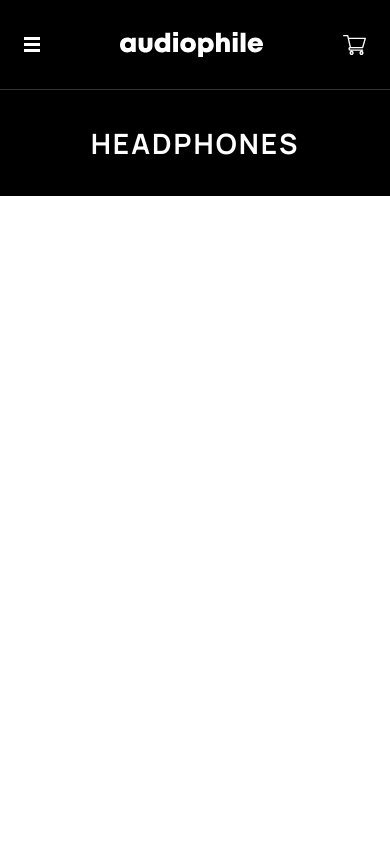
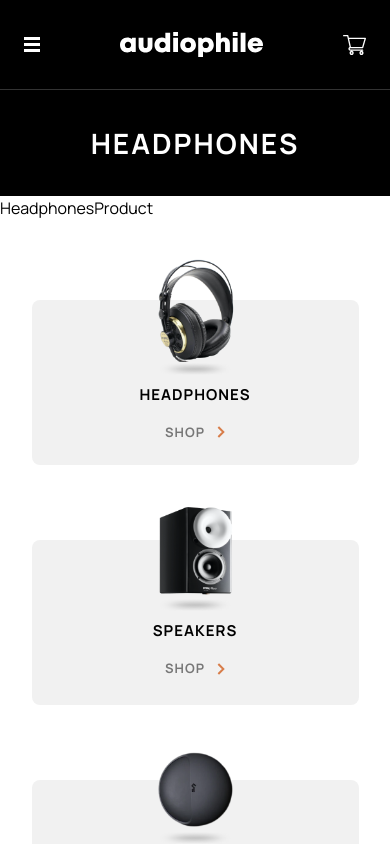
Before and after one commit to Lazzzare/audiophile-ecommerce-website, a React (Vite) app: page /headphones in a window 390 px wide. Built offline with nearby package versions, Linux system fonts and the light colour scheme.

Commit message:
Update Headphones.tsx

```diff
--- a/src/pages/Headphones.tsx
+++ b/src/pages/Headphones.tsx
@@ -1,16 +1,26 @@
-// import Footer from "../components/Footer";
-// import FooterHero from "../components/FooterHero";
-// import HomeShop from "../components/HomeShop";
+import Footer from "../components/Footer";
+import FooterHero from "../components/FooterHero";
+import HomeShop from "../components/HomeShop";
 
+import HeadphonesProduct from "../components/HeadphonesProduct";
 import HeadphonesTitle from "../components/HeadphonesTitle";
 
-const Headphones = () => {
+interface Props {
+  activeMenuRoute: number | null;
+  setActiveMenuRoute: (e: number) => void;
+}
+
+const Headphones = ({ activeMenuRoute, setActiveMenuRoute }: Props) => {
   return (
     <div className="">
       <HeadphonesTitle />
-      {/* <HomeShop />
+      <HeadphonesProduct />
+      <HomeShop />
       <FooterHero />
-      <Footer /> */}
+      <Footer
+        activeMenuRoute={activeMenuRoute}
+        setActiveMenuRoute={setActiveMenuRoute}
+      />
     </div>
   );
 };
```
